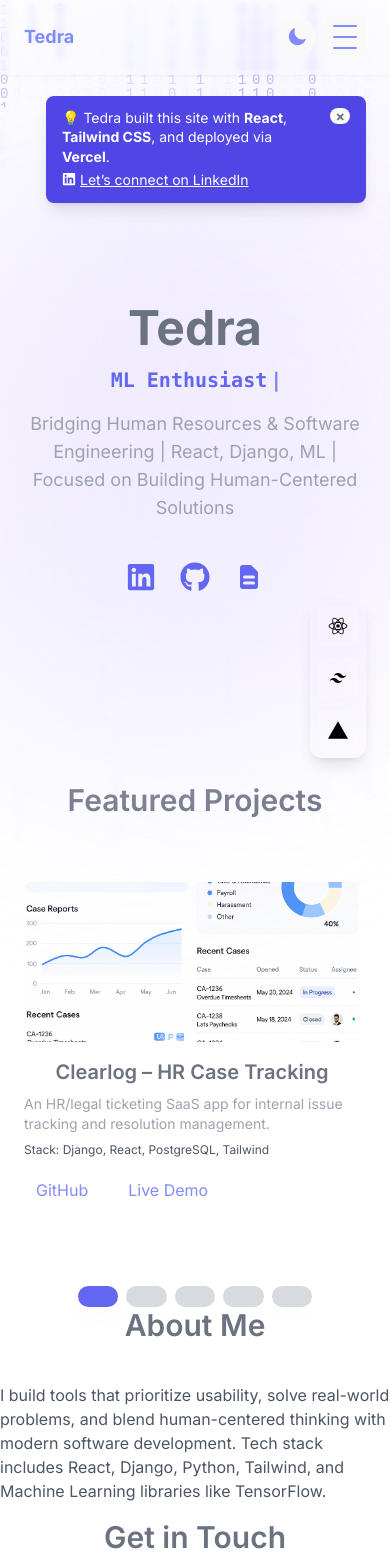
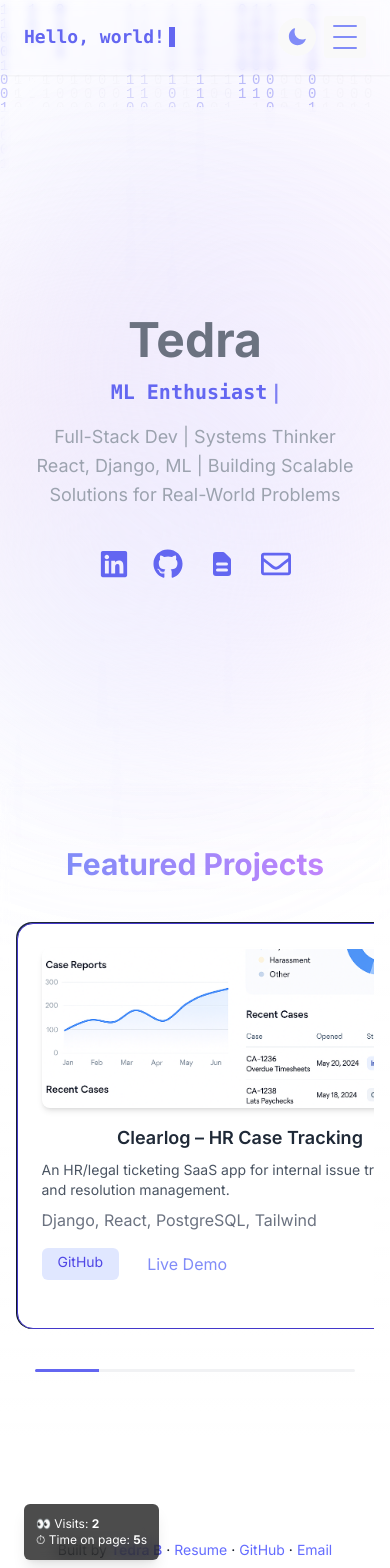
Before and after one commit to tbirch5/portfolio, a React (Vite) app: page / in a window 390 px wide. Shown: the top 1568 px of the page. Built offline with nearby package versions, Linux system fonts and the light colour scheme.

Commit message:
Dark light mode updates. Navbar updates project carousel minimalist update

```diff
--- a/src/components/Footer.jsx
+++ b/src/components/Footer.jsx
@@ -4,12 +4,12 @@ import React from "react";
 export default function Footer() {
 
     return (
-        <footer className="text-center py-6 mt-20 bg-transparent dark:bg-transparent text-gray-500 dark:text-gray-400">
+        <footer className="text-center py-6 mt-20 bg-transparent dark:from-black/5 dark:via-black/0 dark:to-black/5 backdrop-blur-sm">
             <p className="text-sm">
                 Built by <span className="font-semibold text-indigo-500">Tedra B</span> &middot;
                 <a href="/resume.pdf" className="hover:underline ml-1" target="_blank" rel="noopener noreferrer">Resume</a> &middot;
-                <a href="https://github.com/YOUR_USERNAME" className="hover:underline ml-1" target="_blank">GitHub</a> &middot;
-                <a href="mailto:your@email.com" className="hover:underline ml-1">Email</a>
+                <a href="https://github.com/tbirch5" className="hover:underline ml-1" target="_blank">GitHub</a> &middot;
+                <a href="mailto:tbirch955@gmail.com" className="hover:underline ml-1">Email</a>
             </p>
         </footer>
     )
--- a/src/components/Navbar.jsx
+++ b/src/components/Navbar.jsx
@@ -43,15 +43,16 @@ const toggleMenu = () => {
 
 return (
     <>
-        <nav className="sticky top-0 z-50 flex justify-between items-center px-6 py-4 bg-white/5 dark:bg-black/5 backdrop-blur-sm backdrop-saturate-150 shadow-sm border-b border-white/10 dark:border-white/10">
-            <div className="text-lg font-bold text-indigo-400">Tedra</div>
-
+        <nav className="sticky top-0 z-50 flex justify-between items-center px-6 py-4 bg-white/5 dark:bg-black/20 backdrop-blur-sm backdrop-saturate-150 shadow-sm border-b border-white/10 dark:border-white/10">
+            <div className="text-lg font-bold text-indigo-500 dark:text-indigo-300 font-mono flex items-center animate-fade-in-slow">
+                Hello, world!<span className="ml-1 h-5 w-1.5 bg-indigo-500 dark:bg-indigo-300 animate-blink"></span>
+            </div>
             {/* Desktop Nav */}
             <div className="hidden md:flex space-x-6 text-sm">
-                <a href="/Whoop" className="relative group text-gray-500 px-3 py-1 rounded hover:bg-indigo-500/20 transition">Whoop ML</a>
-                <a href="#projects" className="relative group text-gray-500 px-3 py-1 rounded hover:bg-indigo-500/20 transition">Projects</a>
-                <a href="#about" className="relative group text-gray-500 px-3 py-1 rounded hover:bg-indigo-500/20 transition">About</a>
-                <a href="#contact" className="relative group text-gray-500 px-3 py-1 rounded hover:bg-indigo-500/20 transition">Contact</a>
+                <a href="/Whoop" className="relative group text-gray-500 dark:text-gray-100 px-3 py-1 rounded hover:bg-indigo-500/20 transition">Whoop ML</a>
+                <a href="#projects" className="relative group text-gray-500 dark:text-gray-100 px-3 py-1 rounded hover:bg-indigo-500/20 transition">Projects</a>
+                <a href="#about" className="relative group text-gray-500 dark:text-gray-100 px-3 py-1 rounded hover:bg-indigo-500/20 transition">About</a>
+                <a href="#contact" className="relative group text-gray-500 dark:text-gray-100 px-3 py-1 rounded hover:bg-indigo-500/20 transition">Contact</a>
                 <a href="/Tedra_Resume.pdf" className="bg-indigo-500 text-white px-3 py-1 rounded hover:bg-indigo-600 transition">Resume</a>
                 <button
                     onClick={toggleTheme}
@@ -104,14 +105,14 @@ return (
         </nav>
 
         {/* Mobile Nav Dropdown */}
-        <div className={`md:hidden overflow-hidden px-6 py-4 space-y-4 bg-white/90 dark:bg-black/90 backdrop-blur-md shadow-md transform transition-all duration-300 ${
+        <div className={`md:hidden overflow-hidden px-6 py-4 space-y-4 bg-white/90 dark:bg-black/30 backdrop-blur-md shadow-md transform transition-all duration-300 ${
             menuOpen ? 'max-h-96 opacity-100 scale-y-100' : 'max-h-0 opacity-0 scale-95'
-        } origin-top`}>
-                <a href="/Whoop" className="block text-gray-700 dark:text-gray-200 hover:bg-indigo-500/20 transition">Whoop ML</a>
-                <a href="#projects" className="block text-gray-700 dark:text-gray-200 hover:bg-indigo-500/20 transition">Projects</a>
-                <a href="#about" className="block text-gray-700 dark:text-gray-200 hover:bg-indigo-500/20 transition">About</a>
-                <a href="#contact" className="block text-gray-700 dark:text-gray-200 hover:bg-indigo-500/20 transition">Contact</a>
-                <a href="/Tedra_Resume.pdf" className="block text-indigo-500 font-semibold">Resume</a>
+        } origin-top flex flex-col gap-2`} style={{ zIndex: 999 }}>
+                <a href="/Whoop" className="self-start inline-block px-2 py-1 text-gray-700 dark:text-gray-200 hover:bg-indigo-500/20 rounded transition">Whoop ML</a>
+                <a href="#projects" className="self-start inline-block px-2 py-1 text-gray-700 dark:text-gray-200 hover:bg-indigo-500/20 rounded transition">Projects</a>
+                <a href="#about" className="self-start inline-block px-2 py-1 text-gray-700 dark:text-gray-200 hover:bg-indigo-500/20 rounded transition">About</a>
+                <a href="#contact" className="self-start inline-block px-2 py-1 text-gray-700 dark:text-gray-200 hover:bg-indigo-500/20 rounded transition">Contact</a>
+                <a href="/Tedra_Resume.pdf" className="self-start inline-block px-2 py-1 text-indigo-500 font-semibold hover:bg-indigo-500/20 rounded transition">Resume</a>
             </div>
         </>
     );
--- a/src/components/ProjectCarousel.jsx
+++ b/src/components/ProjectCarousel.jsx
@@ -10,7 +10,7 @@ export default function ProjectCarousel() {
       title: "Clearlog – HR Case Tracking",
       desc: "An HR/legal ticketing SaaS app for internal issue tracking and resolution management.",
       tech: "Django, React, PostgreSQL, Tailwind",
-      github: "https://github.com/YOUR_REPO",
+      github: "https://github.com/tbirch5/clearlog",
       demo: "https://clearlog.live",
       image: "/screenshots/clearlog.png"
     },
@@ -18,7 +18,7 @@ export default function ProjectCarousel() {
       title: "Fraud Detection ML Model",
       desc: "Supervised learning project using Decision Tree classifier to flag suspicious financial transactions.",
       tech: "Python, Scikit-learn, Pandas, Matplotlib",
-      github: "https://github.com/YOUR_REPO",
+      github: "https://github.com/tbirch5/fraud-detection-decision-tree",
       demo: "https://frauddemo.live",
       image: "/screenshots/frauddetection.png"
     },
@@ -26,7 +26,7 @@ export default function ProjectCarousel() {
       title: "Recipe Vault App",
       desc: "A CRUD web application to save and manage your favorite recipes.",
       tech: "React, Django REST, PostgreSQL",
-      github: "https://github.com/YOUR_REPO",
+      github: "https://github.com/tbirch5/recipe-vault",
       demo: "https://recipevault.live",
       image: "/screenshots/recipevault.png"
     },
@@ -73,47 +73,47 @@ export default function ProjectCarousel() {
   }, []);
 
   return (
-    <section id="projects" className="w-full overflow-x-hidden bg-white/10 dark:bg-black/20 backdrop-blur-md">
-      <h2 className="text-3xl text-gray-500 dark:text-gray-100 font-semibold text-center mb-10">Featured Projects</h2>
+    <section id="projects" className="relative z-10 py-16 px-4 bg-gradient-to-b from-white/5 via-white/0 to-white/5 dark:from-black/5 dark:via-black/0 dark:to-black/5 backdrop-blur-sm">
+      <h2 className="text-3xl font-bold text-center text-gray-700 dark:text-gray-100 mb-10">
+        <span className="bg-gradient-to-r from-indigo-400 to-purple-400 bg-clip-text text-transparent dark:text-white">
+          Featured Projects
+        </span>
+      </h2>
       <div ref={carouselRef} className="overflow-x-auto flex gap-6 px-6 pb-4 snap-x snap-mandatory scrollbar-hide scroll-smooth">
         {projects.map((project, i) => (
           <div
             key={i}
-            className="snap-start min-w-[320px] max-w-sm flex-shrink-0 bg-white/50 dark:bg-gray-800/50 backdrop-blur-sm hover:shadow-xl rounded-xl transform hover:scale-105 transition duration-300 p-6 text-gray-800 dark:text-gray-200"
+            className="snap-start min-w-[90%] md:min-w-[48%] max-w-md flex-shrink-0 rounded-2xl p-[0.5px]
+             bg-gradient-to-br from-slate-800 via-slate-900 to-gray-950"
           >
+            <div className="bg-white dark:bg-gray-900/60 backdrop-blur-md
+                  hover:shadow-lg
+                  rounded-2xl p-6 border border-indigo-700 text-gray-800 dark:text-gray-200 h-full">
               {project.image && (
                 <img
                   src={project.image}
                   alt={`${project.title} Preview`}
-                className="rounded-md bd-4 w-full h-40 object-cover"
+                  className="rounded-lg border border-white/10 shadow-md hover:shadow-lg transition duration-300 object-cover h-40 w-full"
                 />
               )}
-            <h3 className="text-xl font-semibold mt-4 mb-2 text-center text-gray-500 dark:text-gray-300">{project.title}</h3>
-            <p className="text-sm text-gray-400 mb-2">{project.desc}</p>
-            <p className="text-xs text-gray-600 mb-4">Stack: {project.tech}</p>
+              <h3 className="text-lg font-semibold mt-4 mb-2 text-center text-gray-800 dark:text-white">{project.title}</h3>
+              <p className="text-sm text-gray-600 dark:text-white mb-2">{project.desc}</p>
+              <p className="text-md text-gray-500 dark:text-gray-100 mb-4">{project.tech}</p>
               <div className="flex gap-4">
-              <a href={project.github} className="text-indigo-400 hover:text-sm px-3 py-1 rounded-md hover:bg-indigo-500/20 transition">GitHub</a>
+                <a href={project.github} target="_blank" rel="noopener noreferrer" className="text-sm px-4 py-1 bg-indigo-100 dark:bg-indigo-500/10 text-indigo-600 dark:text-indigo-300 rounded-md hover:bg-indigo-200 dark:hover:bg-indigo-500/20 transition">GitHub</a>
                 <a href={project.demo} className="text-indigo-400 hover:text-sm px-3 py-1 rounded-md hover:bg-indigo-500/20 transition">Live Demo</a>
+              </div>
           </div>
         </div>
         ))}
       </div>
 
-      {/* Mini dot indicators */}
-      <div className="flex justify-center mt-6 space-x-2">
-        {projects.map((_, i) => (
-          <button
-            key={i}
-            onClick={() => {
-              const container = carouselRef.current;
-              const child = container?.children[i];
-              if (child) container.scrollTo({ left: child.offsetLeft, behavior: 'smooth' });
-            }}
-            className={`h-2 w-2 rounded-full transition-all duration-300 focus:outline-none ${
-              i === activeIndex ? 'bg-indigo-500' : 'bg-gray-400/40'
-            }`}
-          />
-        ))}
+      {/* Progress Bar Indicator */}
+      <div className="mt-6 h-[3px] w-full max-w-xs mx-auto bg-gray-300/30 rounded-full overflow-hidden">
+          <div
+            className="h-full bg-indigo-500 transition-all duration-500"
+            style={{ width: `${((activeIndex + 1) / projects.length) * 100}%` }}
+        ></div>
       </div>
     </section>
   );
--- a/src/components/TechBadges.jsx
+++ b/src/components/TechBadges.jsx
@@ -1,3 +1,4 @@
+{/*
 import React from 'react';
 
 const badges = [
@@ -26,3 +27,4 @@ export default function TechBadges() {
     </div>
   );
 }
+  */}
--- a/src/components/Toast.jsx
+++ b/src/components/Toast.jsx
@@ -9,7 +9,14 @@ export default function Toast() {
     //if (!hasSeenToast) {
       setShow(true);
       //localStorage.setItem('seenToast', 'true');
+
+      // Auto-dismiss after 5 seconds
+      const timer = setTimeout(() => {
+        setShow(false);
+      }, 5000);
     //}
+
+      return () => clearTimeout(timer); // cleanup
   }, []);
 
   const handleClose = () => setShow(false);
@@ -17,11 +24,11 @@ export default function Toast() {
   if (!show) return null;
 
   return (
-    <div className="fixed top-24 right-6 z-50 max-w-xs px-4 py-3 bg-indigo-600 text-white rounded-lg shadow-lg animate-slide-in-up">
+    <div className="fixed top-24 right-6 z-40 max-w-xs px-4 py-3 bg-indigo-600 text-white rounded-lg shadow-lg animate-slide-in-up transition-opacity duration-500">
       <div className="flex items-start justify-between">
         <div className="flex-1 pr-4">
           <p className="text-sm leading-snug">
-            💡 Tedra built this site with <strong>React</strong>, <strong>Tailwind CSS</strong>, and deployed via <strong>Vercel</strong>.
+            💡 Tedra built this site with <strong>React</strong>, <strong>Tailwind CSS</strong>, and deployed via <strong>Netlify</strong>.
             <br />
             <a
               href="https://linkedin.com/in/tedrab"
--- a/src/pages/HomePage.jsx
+++ b/src/pages/HomePage.jsx
@@ -1,8 +1,8 @@
-import { FaGithub, FaLinkedin } from 'react-icons/fa';
+import { FaGithub, FaLinkedin, FaRegEnvelope } from 'react-icons/fa';
 import MatrixBackground from "../components/MatrixBackground"
 import { HiDocumentText } from 'react-icons/hi';
 import Toast from '../components/Toast';
-import TechBadges from '../components/TechBadges';
+// import TechBadges from '../components/TechBadges';
 import MiniAnalytics from '../components/MiniAnalytics';
 import { Typewriter } from 'react-simple-typewriter';
 import Navbar from '../components/Navbar';
@@ -60,11 +60,11 @@ export default function HomePage() {
             {/* See through section included to allow matrix exposure */}
             <section className="relative z-10 text-center px-6 py-24 min-h-[80vh] flex flex-col justify-center items-center bg-gradient-to-b from-white/5 via-white/0 to-white/5 dark:from-black/5 dark:via-black/0 dark:to-black/5 backdrop-blur-sm">
             {/* Glow background */}
-            <div className="absolute -top-10 -left-10 w-[600px] h-[600px] bg-gradient-to-br from-indigo-300 via-purple-200 to-pink-100 rounded-full opacity-30 blur-[120px] -z-10" />
-            <div className="absolute bottom-0 right-0 w-[500px] h-[500px] bg-gradient-to-br from-pink-200 via-indigo-100 to-purple-200 rounded-full opacity-40 blur-[100px] -z-10" />
+            <div className="absolute -top-10 -left-10 w-[600px] h-[600px] bg-gradient-to-br from-indigo-300 via-purple-200 to-pink-100 dark:from-indigo-800 dark:via-purple-900 dark:to-black rounded-full opacity-30 blur-[120px] -z-10" />
+            <div className="absolute bottom-0 right-0 w-[500px] h-[500px] bg-gradient-to-br from-pink-200 via-indigo-100 to-purple-200 dark:from-purple-900 dark:via-indigo-900 dark:to-black rounded-full opacity-40 blur-[100px] -z-10" />
             <h1 className="text-5xl font-bold mb-4 leading-tight text-gray-500 dark:text-gray-100">
                 Tedra
-                <span className="block mt-2 text-indigo-500 text-xl md:text-2xl font-mono">
+                <span className="block mt-2 text-indigo-500 dark:text-indigo-300 text-xl md:text-2xl font-mono">
                     <Typewriter
                         words={['Software Engineer', 'ML Enthusiast', 'Expert Googler', 'Expert ChatGPT Prompter']}
                         loop={0} // 0 = infinite loop
@@ -77,22 +77,24 @@ export default function HomePage() {
                 </span>
 
             </h1>
-            <p className="text-lg md:text-xl text-gray-400 max-w-2xl mx-auto mb-6 dark:text-gray-100">
-                Bridging Human Resources & Software Engineering | React, Django, ML | Focused on Building Human-Centered Solutions
+            <p className="text-lg md:text-xl text-gray-400 max-w-2xl mx-auto mb-6 dark:text-gray-100 text-center leading-relaxed">
+                <span className="block">Full-Stack Dev | Systems Thinker</span>
+                <span className="block">React, Django, ML | Building Scalable Solutions for Real-World Problems</span>
             </p>
+
             <div className="flex justify-center gap-6 mt-4">
                 {/* LinkedIn */}
                 <a href="https://www.linkedin.com/in/tedrab/" target="_blank" rel="noopener noreferrer">
-                <FaLinkedin className="text-3xl text-indigo-500 hover:text-gray-600 transition duration-300" />
+                <FaLinkedin className="text-3xl text-indigo-500 dark:text-white hover:text-gray-600 dark:hover:text-indigo-300 transform hover:scale-110 transition duration-300 ease-in-out focus:outline-none focus:ring-2 focus:ring-indigo-300 dark:focus:ring-indigo-500" />
                 </a>
                 {/* Github */}
                 <a href="https://github.com/tbirch5" target="_blank" rel="noopener noreferrer">
-                <FaGithub className="text-3xl text-indigo-500 hover:text-gray-600 transition duration-300" />
+                <FaGithub className="text-3xl text-indigo-500 dark:text-white hover:text-gray-600 dark:hover:text-indigo-300 transform hover:scale-110 transition duration-300 ease-in-out focus:outline-none focus:ring-2 focus:ring-indigo-300 dark:focus:ring-indigo-500" />
                 </a>
                 {/* Resume with preview */}
                 <div className="relative group">
                 <a href="/Tedra_Resume.pdf" target="_blank" rel='noopener noreferrer'>
-                    <HiDocumentText className="text-3xl text-indigo-500 hover:text-gray-600 transition duration-300" />
+                    <HiDocumentText className="text-3xl text-indigo-500 dark:text-white hover:text-gray-600 dark:hover:text-indigo-300 transform hover:scale-110 transition duration-300 ease-in-out focus:outline-none focus:ring-2 focus:ring-indigo-300 dark:focus:ring-indigo-500" />
                 </a>
 
                 {/* Hover Preview */}
@@ -100,28 +102,30 @@ export default function HomePage() {
                     <img src="/resume-preview.png" alt="Resume Preview" className="rounded" />
                 </div>
                 </div>
+                 <a href="tbirch955@gmail.com" target="_blank" rel="noopener noreferrer">
+                <FaRegEnvelope className="text-3xl text-indigo-500 dark:text-white hover:text-gray-600 dark:hover:text-indigo-300" />
+                </a>
             </div>
-                <TechBadges />
+                {/* <TechBadges /> */}
             </section>
             <ProjectCarousel />
 
-            {/* About Section */}
-            <section id="about" className="bg-white/20 dark:bg-black/30 backdrop-blur-md">
+            {/* About Section
+            <section id="about" className="bg-white/20 dark:bg-black/20 backdrop-blur-sm">
             <h2 className="text-3xl text-gray-500 dark:text-gray-300 font-semibold text-center mb-10">About Me</h2>
             <p className="max-w-3xl mx-auto text-gray-600 dark:text-gray-300 mb-4">
                 I build tools that prioritize usability, solve real-world problems, and blend human-centered thinking with modern software development. Tech stack includes React, Django, Python, Tailwind, and Machine Learning libraries like TensorFlow.
             </p>
-            </section>
-
-            {/* Contact Section */}
-            <section id="contact" className="bg-white/20 dark:bg-black/10 backdrop-blur-md">
+            </section> */}
+            <MiniAnalytics />
+            <Footer />
+            {/* Contact Section
+            <section id="contact" className="bg-white/20 dark:bg-black/20 backdrop-blur-sm">
             <h2 className="text-3xl text-gray-500 dark:text-gray-300 font-semibold text-center mb-10">Get in Touch</h2>
             <p className=" text-center text-gray-400 dark:text-gray-300 mb-4">
                 Reach out via LinkedIn or email me directly at <a href="mailto:youremail@example.com" className="text-indigo-400 hover:underline">tbirch955@gmail.com</a>
             </p>
-            <MiniAnalytics />
-            <Footer />
-            </section>
+            </section> */}
         </div>
         </div>
     );
```
Also changed, not shown: tailwind.config.js (+19 -4 lines). Lines whose indentation alone changed are shown as unchanged.
